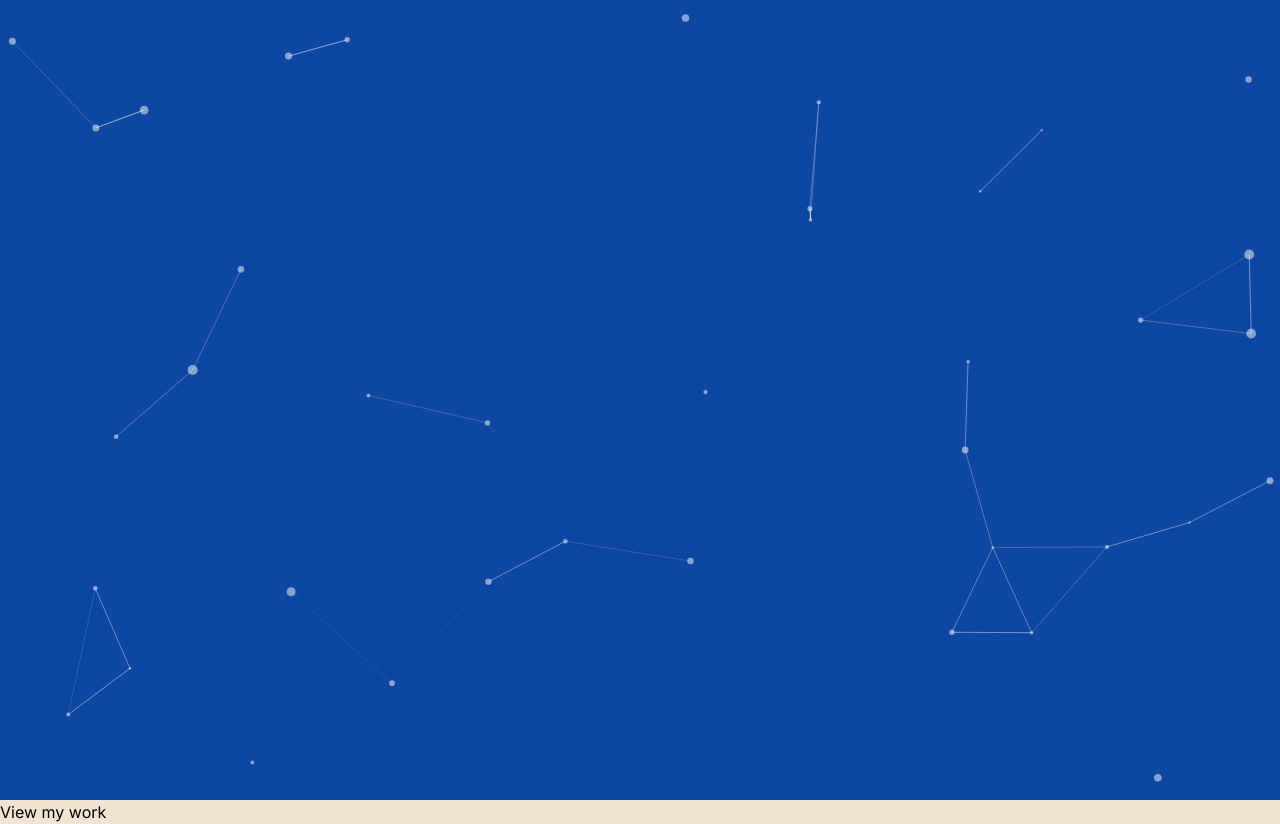
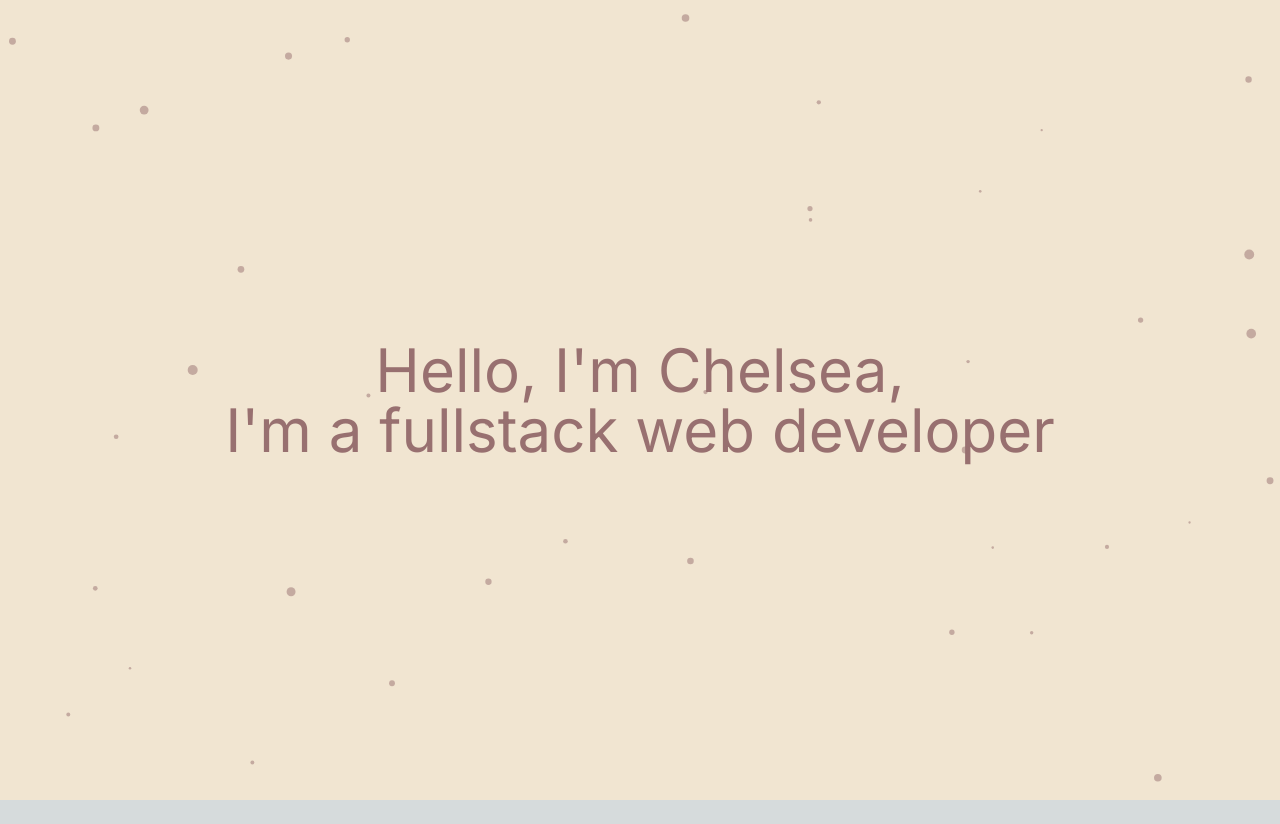
Before and after one commit to Shyflowerrs/Website, a Next.js app in the folder portfolio/: page / in a window 1280 px wide. After the commit the page ends 800 px from the top, so only its background shows below. Built offline with nearby package versions, Linux system fonts and the light colour scheme.

Commit message:
header text aligned

```diff
--- a/portfolio/src/app/globals.css
+++ b/portfolio/src/app/globals.css
@@ -27,7 +27,5 @@ body {
 }
 
 @layer utilities {
-  .text-balance {
-    text-wrap: balance;
-  }
+
 }
--- a/portfolio/src/app/page.tsx
+++ b/portfolio/src/app/page.tsx
@@ -1,20 +1,27 @@
+import { text } from "stream/consumers";
 import Particle from "../components/Particles/Particles";
 
 import Image from "next/image";
 
+const headerText : String = "Hello, I'm &nbsp Chelsea, <br/> I'm a fullstack web developer";
+
+
 export default function Home() {
   return (
     <>
-    <Particle/>
+
+    <header className="bg-mainBG">
+      <p className="  text-bold text-6xl text-center h-screen justify-center flex items-center">
+        Hello, I'm Chelsea, <br/>
+        I'm a fullstack web developer <br />
+
+      </p>
+      <Particle/>
+    </header>
     <main className="bg-mainBG">
-      <p className="text-bold text-6xl text-center h-screen justify-center flex items-center">
-        Hello, I'm Chelsea.<br/>
-        I'm a full stack web developer.
-      </p>
-      <a href="#about">View my work</a>
-
 
     </main>
+
     </>
   );
 }
--- a/portfolio/src/components/Particles/Particles.js
+++ b/portfolio/src/components/Particles/Particles.js
@@ -33,11 +33,7 @@ const Particle = () => {
             id="tsparticles"
             particlesLoaded={particlesLoaded}
             options={{
-                background: {
-                    color: {
-                        value: "#0d47a1",
-                    },
-                },
+
                 fpsLimit: 120,
                 interactivity: {
                     events: {
@@ -63,13 +59,13 @@ const Particle = () => {
                 },
                 particles: {
                     color: {
-                        value: "#ffffff",
+                        value: "#987070",
                     },
                     links: {
-                        color: "#ffffff",
+                        color: "C39898",
                         distance: 150,
                         enable: true,
-                        opacity: 0.5,
+                        opacity: 1,
                         width: 1,
                     },
                     move: {
```
